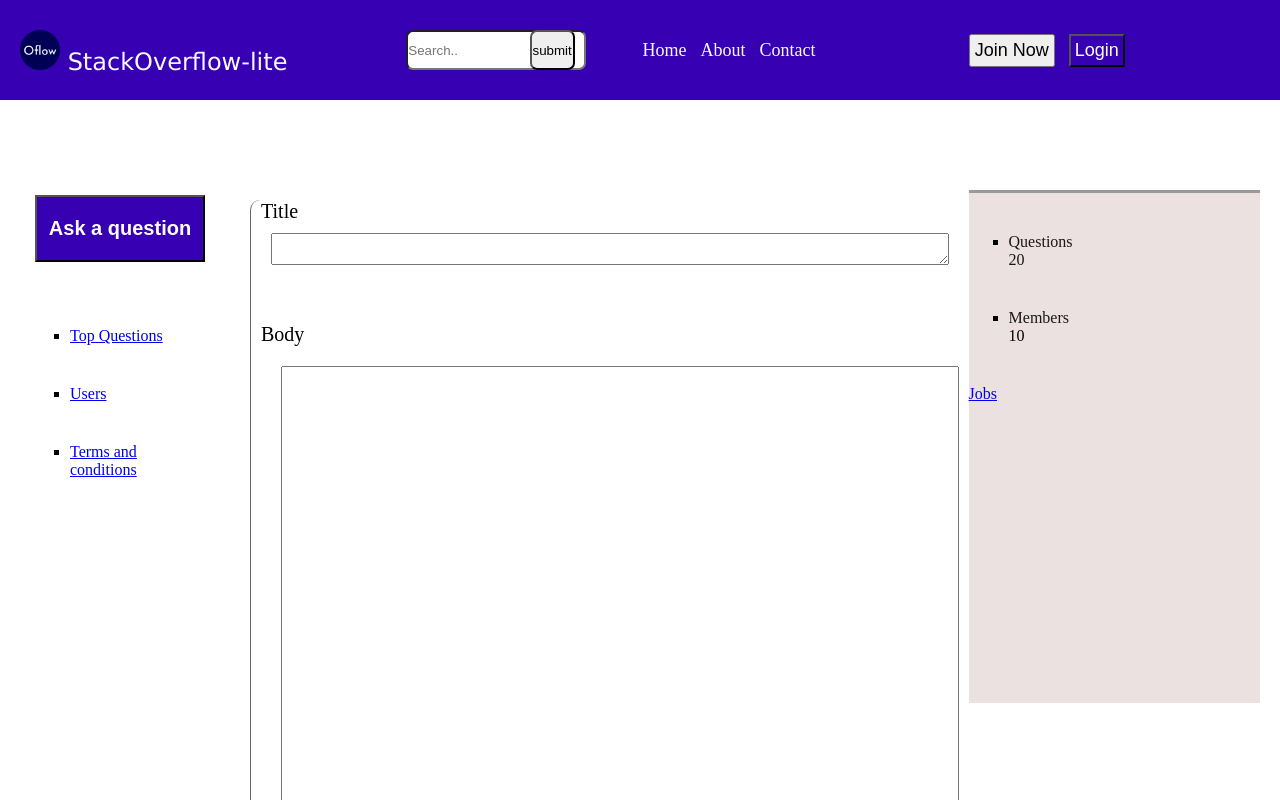
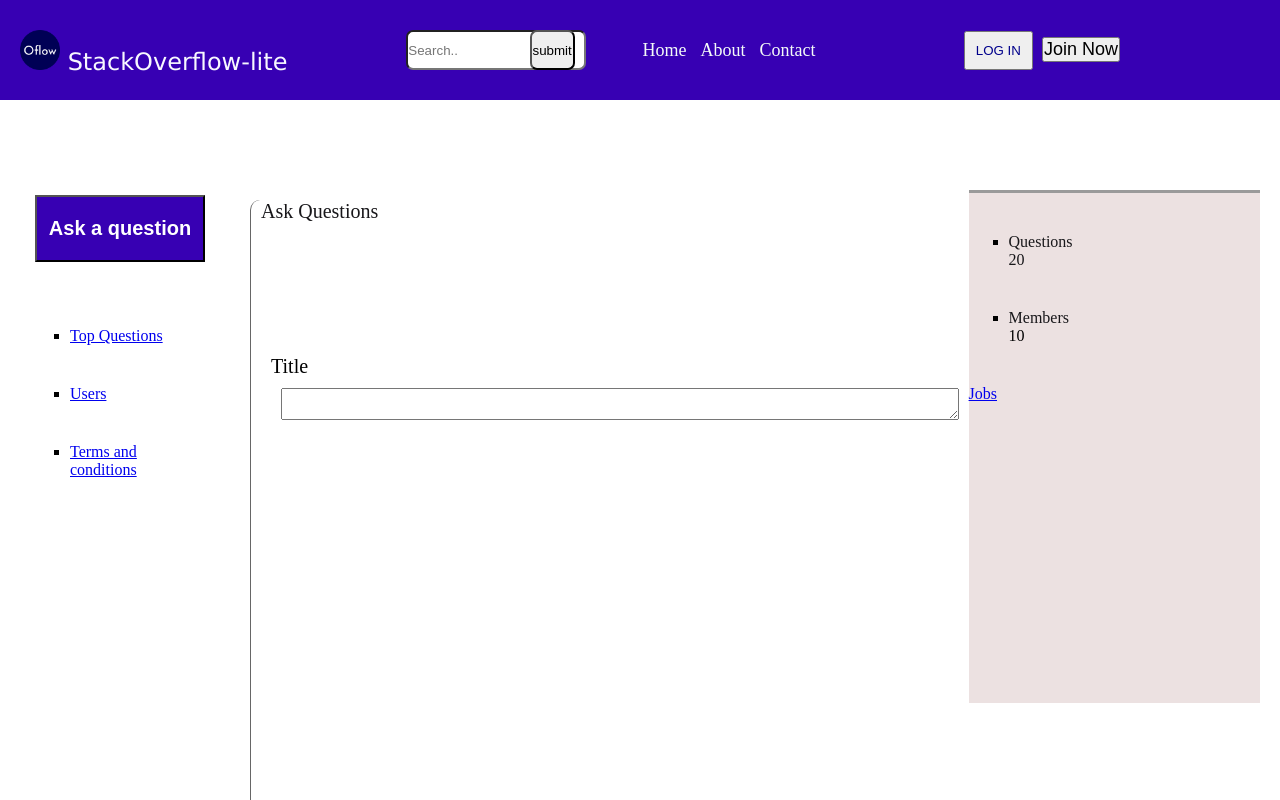
Before and after one commit to Joyce-O/StackOverflow-lite, a plain HTML site: page UI/UI/index.html in a window 1280 px wide. Shown: the top 800 px of the page. Drawn offline with Linux system fonts and the light colour scheme; files whose address does not match are found by name.

```diff
--- a/UI/UI/css/main.css
+++ b/UI/UI/css/main.css
@@ -145,7 +145,7 @@
 }
 .form {
     display: grid;
-    grid-template-rows: 1fr 1fr 1fr;
+    grid-template-rows: 1fr 1fr;
     grid-gap: 5px;
     font-size: 20px;
     margin-left: 10px;
@@ -181,3 +181,14 @@
     width: 60px;
     margin: 40px;
  }
+
+ #join {
+     width: fit-content;
+     font-size: 18px;
+ }
+
+ #login {
+     color: darkblue;
+     padding: 10px;
+     margin-right: 5px;
+ }
--- a/UI/UI/index.html
+++ b/UI/UI/index.html
@@ -30,8 +30,8 @@
                 <a id="home" href="#">Contact</a>
             </div>
             <div class="login-area">
-                <button class="btn join">Join Now</button>
-                <button class="btn login">Login</button>
+                    <a href="login.html"><button id="login">LOG IN</button></a>
+                    <a><button id="join">Join Now</button></a>
             </div>
         </div>
         <div class="main">
@@ -55,10 +55,11 @@
                 <fieldset class="fieldset">
                     <form class="form form1">
                         <div class="ask-ques">
-                            <div><label for="ques-title">Title</label>
+                            <p>Ask Questions</p>
+                            <div id="ques-title"><label for="ques-title">Title</label>
                             <textarea id="ques-title" placeholder="Enter your sentence..." required>
                             </textarea></div>
-                           <div><label for="ques-body">Body</label>
+                           <div id="ques-body"><label for="ques-body">Body</label>
                             <textarea id="ques-body" placeholder="Enter your sentence..." required>
                             </textarea></div>
                             <!-- <div><label for="ques-tags">Tags</label>
```
Also changed, not shown: UI/UI/login .html (added).
